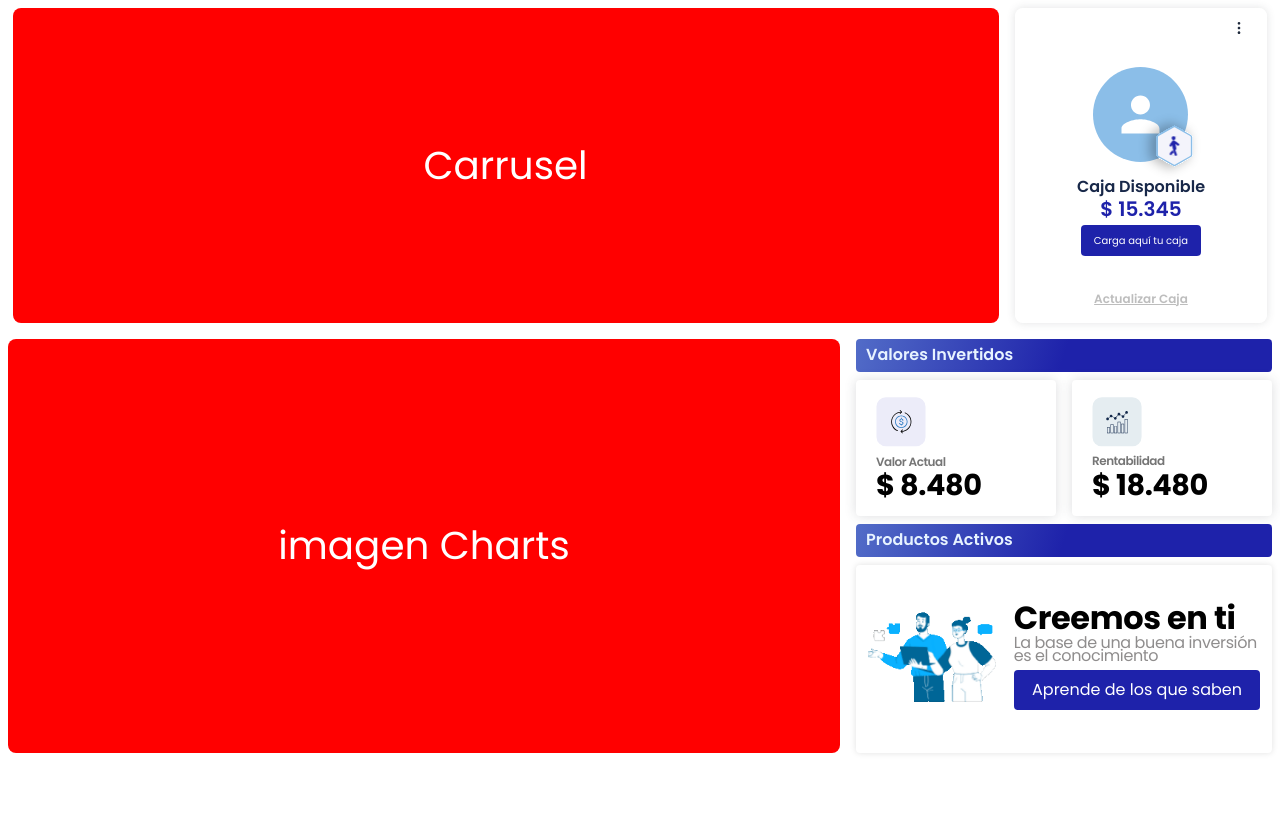
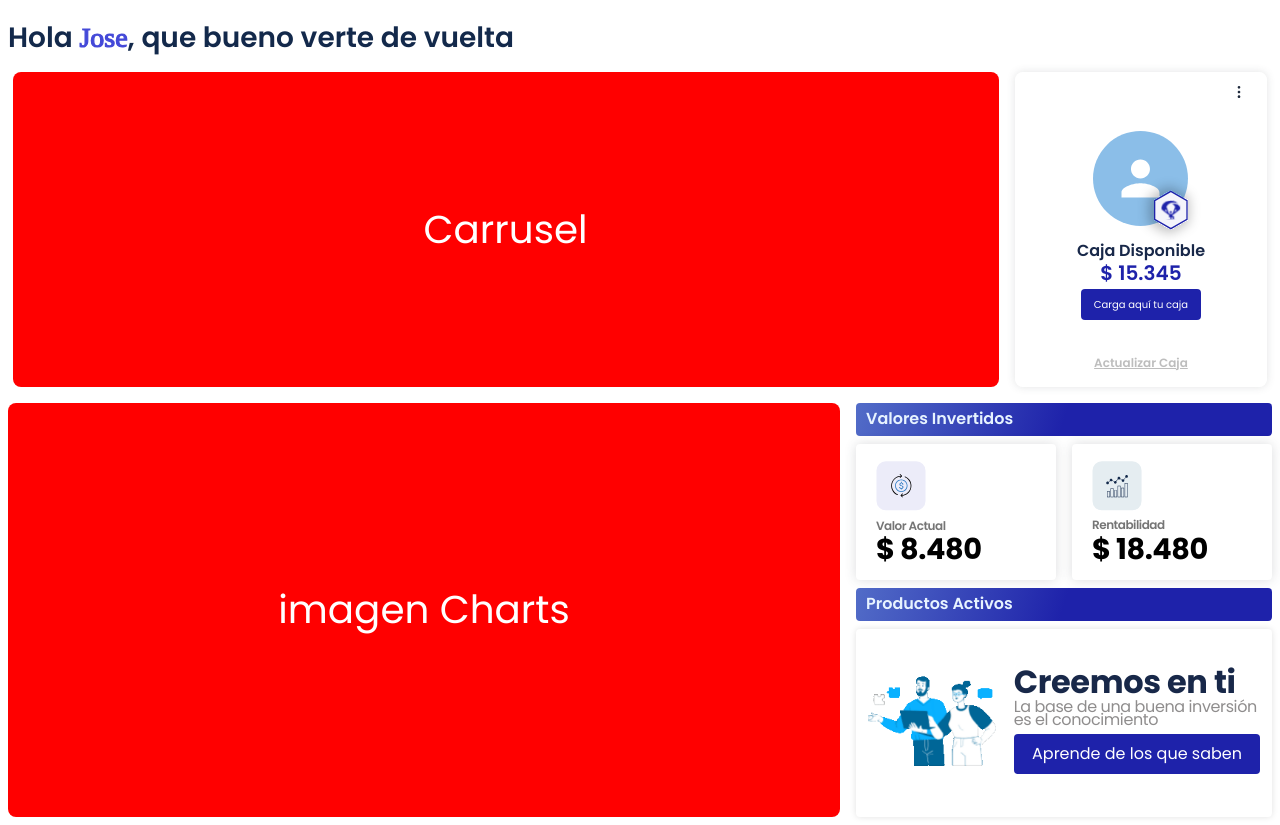
Before and after one commit to PandaDesigner/xcala-mui, a React (Vite) app: page / in a window 1280 px wide. Before the commit the page ends 800 px from the top, so only its background shows below. Built offline with nearby package versions, Linux system fonts and the light colour scheme.

Commit message:
funtion and validation content

```diff
--- a/src/components/AvatarSection.jsx
+++ b/src/components/AvatarSection.jsx
@@ -7,7 +7,9 @@ import {
 
 import { Stack, Typography } from '@mui/material';
 import AvatarIcon from '../assets/images/Avatar.svg';
-import IconosPerfile from '../assets/images/Iconos-Perfiles.svg';
+import IconosPerfileConservador from '../assets/images/Iconos-Perfiles.svg';
+import IconsPerfilModerado from '../assets/images/perfiles/Iconos-Perfiles-moderado.svg'
+import IconsPerfilAgresivo from '../assets/images/perfiles/Iconos-Perfiles-agresivo.svg'
 
 const AvatarSection1 = styled(Stack)({
     position: "relative",
@@ -54,14 +56,20 @@ const IconosPerfiles = styled("img")({
     top: "45px",
 });
 
+const handelPerfil = (perfil) => {
+    return perfil === 'conservador'
+        ? IconosPerfileConservador
+        : perfil === 'moderado'
+            ? IconsPerfilModerado
+            : IconsPerfilAgresivo
+}
 
-
-function AvatarSection() {
+function AvatarSection({ perfil }) {
     return (
         <AvatarSection1>
             <Avatar>
                 <Avatar1 src={AvatarIcon} loading='lazy' alt={"Avatar Icons"} />
-                <IconosPerfiles src={IconosPerfile} loading='lazy' alt={"Iconos Perfile"} />
+                <IconosPerfiles src={handelPerfil(perfil)} loading='lazy' alt={"Iconos Perfile"} />
             </Avatar>
 
         </AvatarSection1>);
--- a/src/components/newDasborad/CajaSection.jsx
+++ b/src/components/newDasborad/CajaSection.jsx
@@ -1,4 +1,4 @@
-import { Button, Box, Stack, IconButton, styled, Typography } from '@mui/material'
+import { Button, Stack, IconButton, styled, Typography } from '@mui/material'
 
 import IconsMenus from '../../assets/images/iconsMenu.svg'
 import AvatarSection from '../AvatarSection';
@@ -157,7 +157,7 @@ const BtnActualiza = styled(Button)({
 })
 
 
-export const CajaSection = () => {
+export const CajaSection = ({ perfil, cashAmount }) => {
     return (
         <>
             <SectionCajaContainer>
@@ -166,11 +166,11 @@ export const CajaSection = () => {
                         <Icons src={IconsMenus} alt='icons Menu' />
                     </Menu>
                 </HeaderMenu>
-                <AvatarSection />
+                <AvatarSection perfil={perfil} />
                 <Titel>
                     <CajaDisponible> Caja Disponible </CajaDisponible>
                     <MoneyCaja>
-                        {`$ ${15.345}`}
+                        {`$ ${cashAmount}`}
                     </MoneyCaja>
                 </Titel>
                 <ContainerCaja>
--- /dev/null
+++ b/src/components/newDasborad/GreetingDashboard.jsx
@@ -0,0 +1,61 @@
+import { Button, Box, Stack, IconButton, styled, Typography } from '@mui/material'
+
+const TitelDashboards = styled(Stack)({
+
+    position: 'relative',
+    isolation: 'isolate',
+    flexDirection: 'row',
+    justifyContent: 'flex-start',
+    alignItems: 'center',
+    padding: '12px 0px 0px 0px',
+    boxSizing: 'border-box',
+    height: '48px',
+    width: '100%',
+    maxWidth: '1385px'
+});
+
+const TitelType = styled(Typography)({
+    textAlign: 'left',
+    whiteSpace: '`pre-wrap',
+    fontSynthesis: 'none',
+    color: 'rgba(19, 41, 75, 1)',
+    fontStyle: 'normal',
+    fontFamily: 'Poppins',
+    fontWeight: '600',
+
+    letterSpacing: '0px',
+    textDecoration: 'none',
+    lineHeight: '126.49999856948853%',
+    textTransform: 'none',
+    margin: '0px',
+});
+
+const NameSection = styled(Typography)({
+    textAlign: 'right',
+    whiteSpace: 'pre-wrap',
+    fontSynthesis: 'none',
+    color: 'rgba(68, 73, 216, 1)',
+    fontStyle: 'normal',
+    fontFamily: 'Museo',
+    fontWeight: '400',
+    //fontSize: '28.598024368286133px',
+    letterSpacing: '0px',
+    textDecoration: 'none',
+    lineHeight: '126.49999856948853%',
+    textTransform: 'none',
+    WebkitTextStroke: '1.2413792610168457px rgba(68, 73, 216, 1)',
+    margin: '32px  0px',
+    paddingTop: '32px'
+});
+
+
+
+
+export const GreetingDashboard = ({ name }) => {
+    return (
+        <TitelDashboards>
+            <TitelType sx={{ fontSize: 'clamp(24px, 3vw, 28px)' }}>Hola <NameSection sx={{ fontSize: 'clamp(24px, 3vw, 28px)' }} component="span">{name}</NameSection>, que bueno verte de vuelta</TitelType>
+
+        </TitelDashboards>
+    )
+}
--- a/src/components/newDasborad/NewDashboard.jsx
+++ b/src/components/newDasborad/NewDashboard.jsx
@@ -1,7 +1,29 @@
 import { Box, Button, Stack, Typography, styled } from '@mui/material'
 import { CajaSection } from './CajaSection'
 import { SectionInteraction } from './SectionInteraction'
+import { GreetingDashboard } from './GreetingDashboard'
 
+const perfil = 'agresivo';
+const cashAmount = '15.345'
+const name = 'jose'
+
+
+/**HandelFuntion */
+
+const HandlerCapital = (str) => {
+    const resultStr = [...str].map((leter, index) => {
+        return index === 0 ? leter.toUpperCase() : leter.toLowerCase()
+    }).join('')
+    console.log(resultStr)
+    return resultStr
+
+}
+
+
+
+
+
+/**FIN */
 
 const SectionHeader = styled(Stack)({
 
@@ -43,6 +65,7 @@ const SectionCaja = styled(Stack)({
 export const NewDashboard = () => {
     return (
         <Stack alignItems={'center'} gap={2}>
+            <GreetingDashboard name={HandlerCapital(name)} width={'100%'} padding={'32px 0px 0px 0px'} />
             <SectionHeader
                 gap={"16px"}
                 flexWrap={{ md: "no-wrap", xs: "wrap" }}
@@ -74,7 +97,7 @@ export const NewDashboard = () => {
                     flexBasis={'1'}
                     minWidth={{ lg: '20%', md: '100%', sm: '100%', xs: '100%' }}
                     maxHeight={{ lg: "315px", sm: "315px" }}>
-                    <CajaSection />
+                    <CajaSection perfil={perfil} cashAmount={cashAmount} />
                 </SectionCaja>
             </SectionHeader>
             <SectionInteraction />
--- a/src/components/newDasborad/SectionInteraction.jsx
+++ b/src/components/newDasborad/SectionInteraction.jsx
@@ -198,7 +198,7 @@ const TitelNopProduct = styled(Typography)({
     textAlign: 'left',
     whiteSpace: 'pre-wrap',
     fontSynthesis: 'none',
-    color: 'rgba(0, 0, 0, 1)',
+    color: '#182849',
     //fontStyle: 'normal',
     fontFamily: 'Poppins',
     fontWeight: '700',
```
Also changed, not shown: src/assets/images/perfiles/Iconos-Perfiles-agresivo.svg (added), src/assets/images/perfiles/Iconos-Perfiles-moderado.svg (added).
